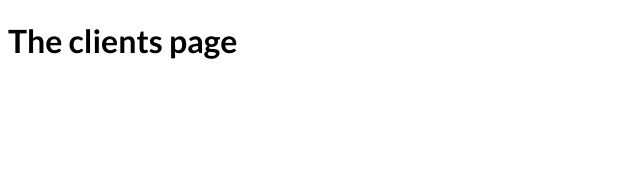
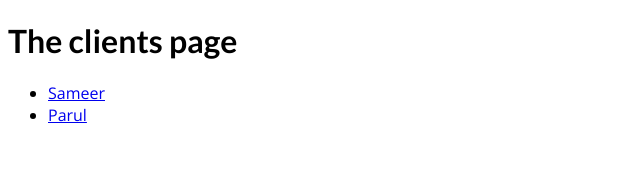
Before and after one commit to sameerwatts/Nextjs-learning, a Next.js app: page /clients in a window 1280 px wide. Shown: the top 176 px of the page, without its empty margins (0-640 px from the left). Built offline with nearby package versions, Linux system fonts and the light colour scheme.

Commit message:
Navigating To Dynamic Routes

```diff
--- a/pages/clients/index.js
+++ b/pages/clients/index.js
@@ -1,7 +1,20 @@
+import Link from "next/link";
+
 const ClientsPage = () => {
+  const clients = [
+    { name: "Sameer", id: "sam" },
+    { name: "Parul", id: "paru" },
+  ];
   return (
     <div>
       <h1>The clients page</h1>
+      <ul>
+        {clients.map((client) => (
+          <li key={client.id}>
+            <Link href={`/clients/${client.id}`}>{client.name}</Link>
+          </li>
+        ))}
+      </ul>
     </div>
   );
 };
```
